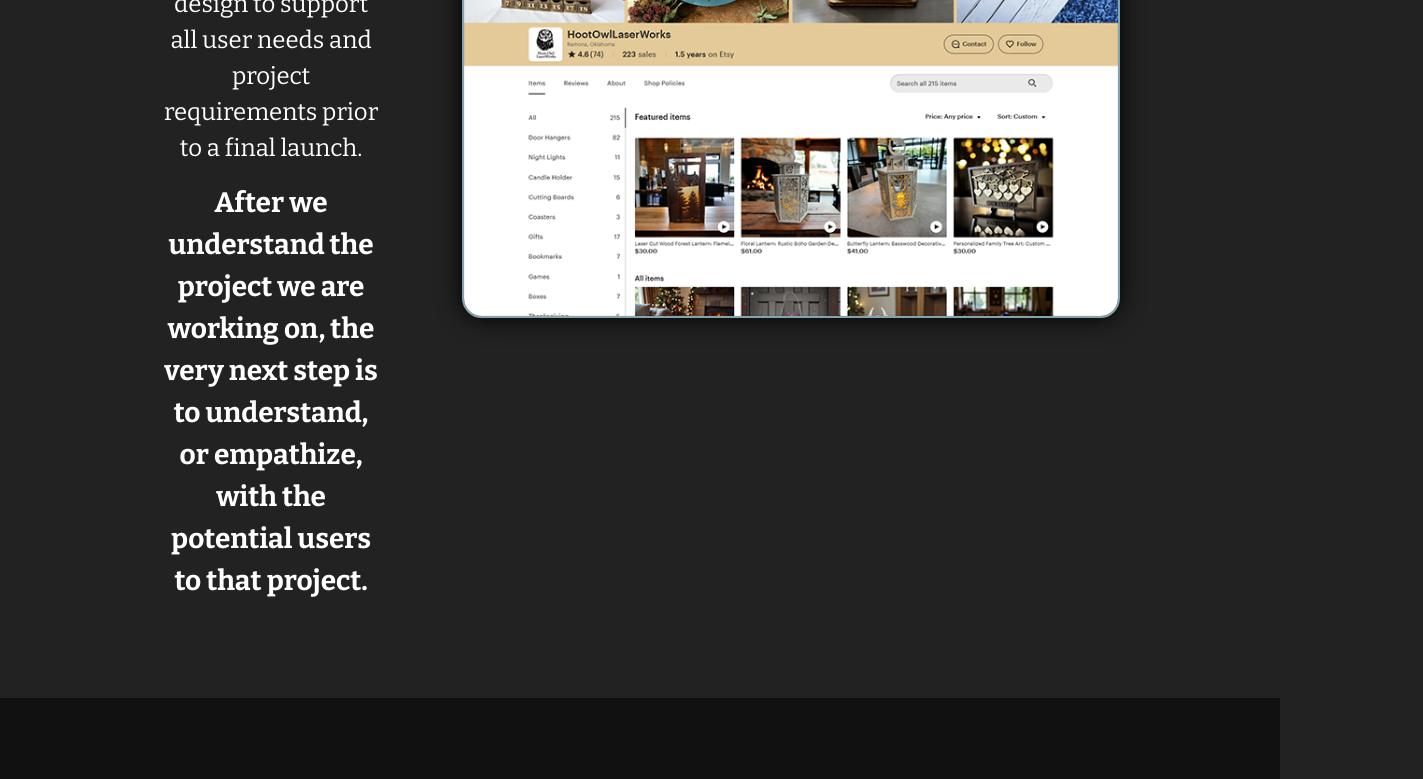
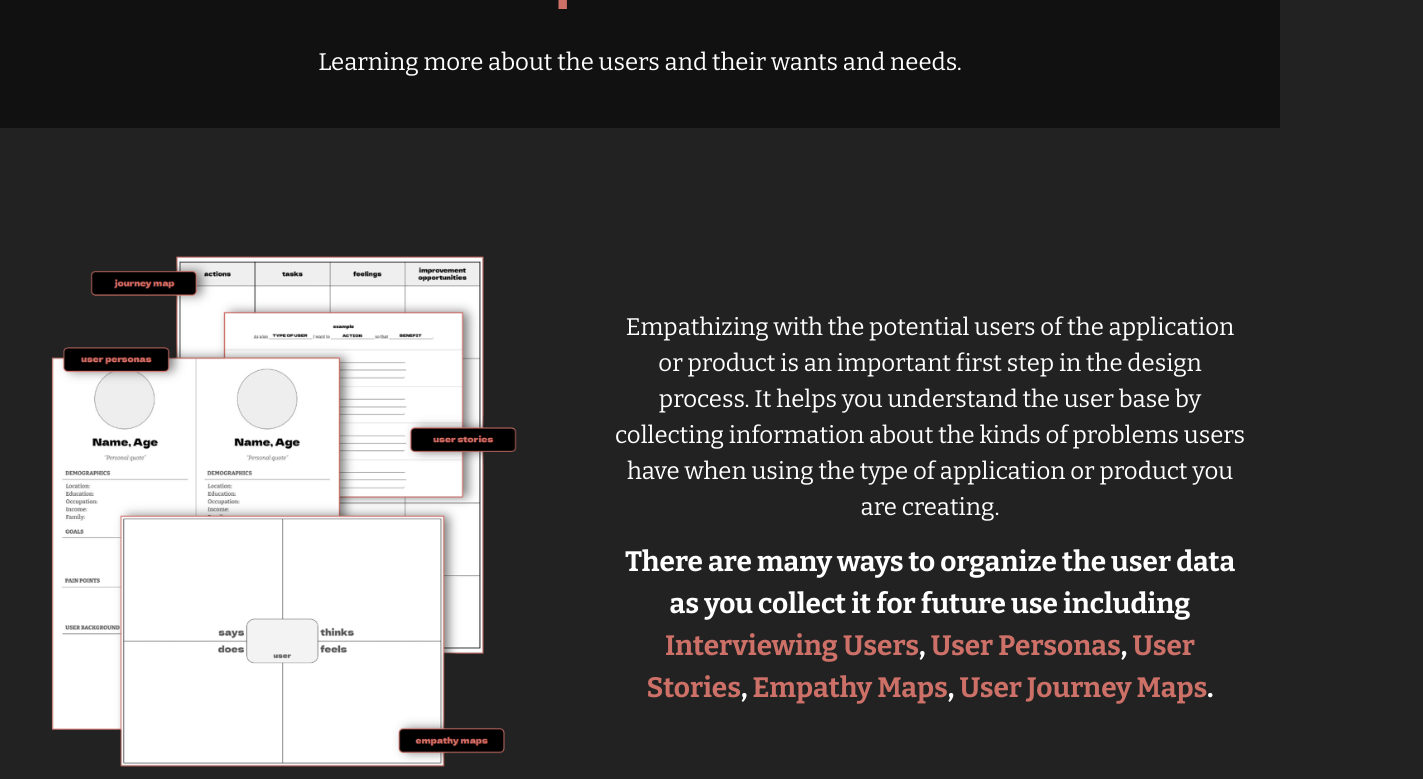
Before and after one commit to itsmallorae/hello-world, an Angular app: page / in a window 1280 px wide. Shown: the part 2660-3439 px from the top of the page, 1423 px wide, since content can reach past the window. Built offline with nearby package versions, Linux system fonts and the light colour scheme; a web font is replaced by a local one.

Commit message:
ghpagesupdates

```diff
--- a/angular.json
+++ b/angular.json
@@ -71,6 +71,9 @@
         },
         "test": {
           "builder": "@angular/build:unit-test"
+        },
+        "deploy": {
+          "builder": "angular-cli-ghpages:deploy"
         }
       }
     }
--- a/package.json
+++ b/package.json
@@ -41,6 +41,7 @@
     "@angular/build": "^21.0.5",
     "@angular/cli": "^21.0.5",
     "@angular/compiler-cli": "^21.0.0",
+    "angular-cli-ghpages": "^3.0.2",
     "jsdom": "^27.1.0",
     "typescript": "~5.9.2",
     "vitest": "^4.0.8"
--- a/src/app/components/general-content/general-content.scss
+++ b/src/app/components/general-content/general-content.scss
@@ -1,7 +1,11 @@
 .site-slice {
-    max-width: 75%;
+    max-width: 1440px;
     margin: 0 auto;
     padding: 5rem 0;
+
+    @media (max-width: 1200px) {
+        padding: 2rem;
+    }
 
     &__title {
         text-align: center;
@@ -19,16 +23,41 @@
         align-items: center;
         gap: 5rem;
 
+        img {
+            width: 100%;
+
+            // @media (max-width: 1200px) {
+            //     max-height: unset;
+            //     max-width: 100%;
+            // }
+        }
+
         @media (max-width: 1220px) {
             flex-direction: column !important;
         }
 
         &.flexrow {
             flex-direction: row;
+
+            img {
+                max-width: 700px;
+
+                @media (max-width: 1620px) {
+                    max-width: 500px;
+                }
+            }
         }
 
         &.flexrow-reverse {
             flex-direction: row-reverse;
+
+            img {
+                max-width: 700px;
+
+                @media (max-width: 1620px) {
+                    max-width: 500px;
+                }
+            }
         }
 
         &.flexcolumn {
@@ -56,21 +85,7 @@
     }
 
     &__container {
-        max-width: 1600px;
+        max-width: 95%;
         margin: 0 auto;
     }
-
-    img {
-        max-height: 800px;
-        width: auto;
-
-        @media (max-width: 1680px) {
-            max-height: 500px;
-        }
-
-        @media (max-width: 1200px) {
-            max-height: unset;
-            max-width: 80%;
-        }
-    }
 }
```
Also changed, not shown: 1 other file (tests, documents, lock files or other folders).
